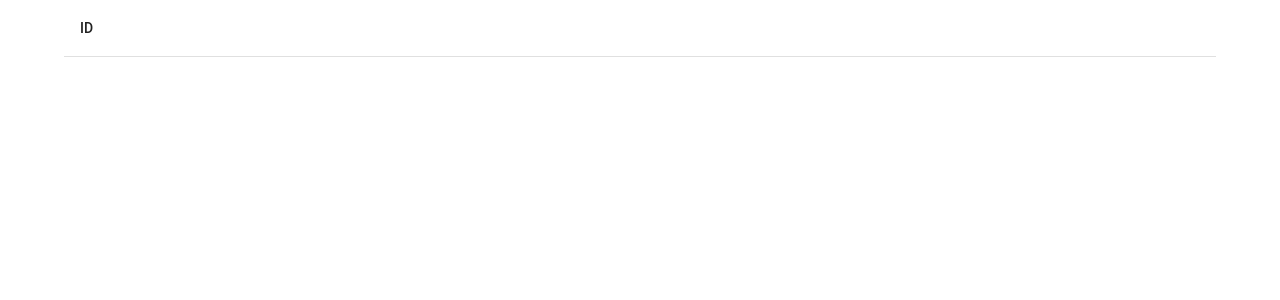
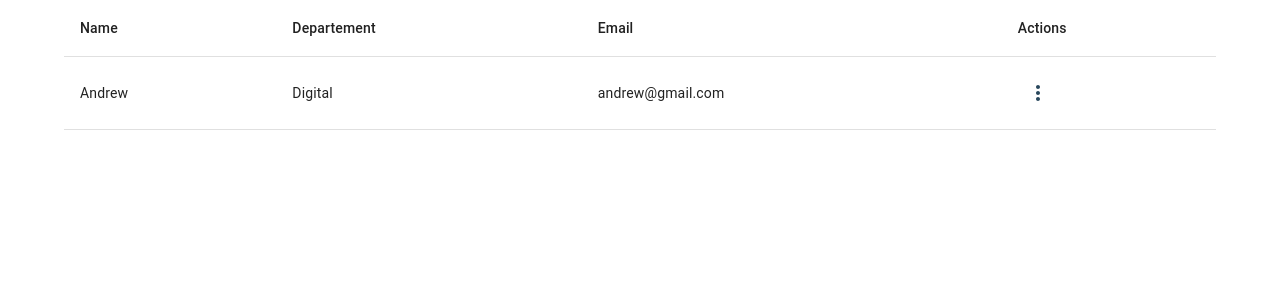
Before and after one commit to Andrew-Dupre/Job_Portal, a React (Create React App) app: page / in a window 1280 px wide. Shown: the top 300 px of the page. Built offline with nearby package versions, Linux system fonts and the light colour scheme.

Commit message:
color pallette

```diff
--- /dev/null
+++ b/src/Data/dummy.tsx
@@ -0,0 +1,25 @@
+interface headers {
+  headerName: string;
+  width: number;
+}
+
+interface rows {
+  name: string;
+  departement: string;
+  email: string;
+}
+
+export const columns: headers[] = [
+  { headerName: "Name", width: 50 },
+  { headerName: "Departement", width: 80 },
+  { headerName: "Email", width: 80 },
+  { headerName: "Actions", width: 30 },
+];
+
+export const rows: rows[] = [
+  {
+    name: "Andrew",
+    departement: "Digital",
+    email: "andrew@gmail.com",
+  },
+];
--- a/src/Pages/ReviewLine.tsx
+++ b/src/Pages/ReviewLine.tsx
@@ -4,12 +4,14 @@ import {
   Table,
   TableBody,
   TableCell,
-  TableContainer,
   TableHead,
   TableRow,
+  Icon,
 } from "@mui/material";
-
-const columns = [{ field: "id", headerName: "ID", width: 70 }];
+import MoreVertIcon from "@mui/icons-material/MoreVert";
+import IconButton from "@mui/material/IconButton";
+import { Colors } from "../Styles/colors";
+import { rows, columns } from "../Data/dummy";
 
 export default function ReviewLine() {
   return (
@@ -18,10 +20,33 @@ export default function ReviewLine() {
         <TableHead>
           <TableRow>
             {columns.map((header) => {
-              return <TableCell>{header.headerName}</TableCell>;
+              return (
+                <TableCell style={{ width: header.width }}>
+                  {header.headerName}
+                </TableCell>
+              );
             })}
           </TableRow>
         </TableHead>
+        <TableBody>
+          {rows.map((row) => {
+            return (
+              <TableRow>
+                <TableCell>{row.name}</TableCell>
+                <TableCell>{row.departement}</TableCell>
+                <TableCell>{row.email}</TableCell>
+                <TableCell>
+                  <IconButton
+                    style={{ color: Colors.primary }}
+                    aria-label="actions"
+                  >
+                    <MoreVertIcon />
+                  </IconButton>
+                </TableCell>
+              </TableRow>
+            );
+          })}
+        </TableBody>
       </Table>
     </Container>
   );
--- /dev/null
+++ b/src/Styles/colors.tsx
@@ -0,0 +1,5 @@
+export const Colors: any = {
+  primary: "#28475C",
+  secondary: "#A0BCC2",
+  other: "#DCD7C9",
+};
```
Also changed, not shown: src/Styles/reviewLineStyles.css (deleted).
